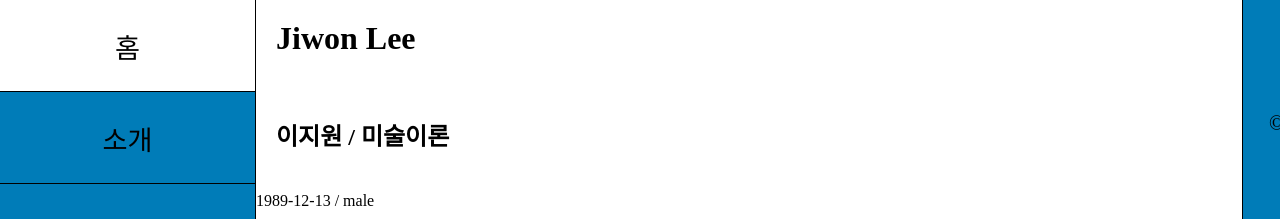
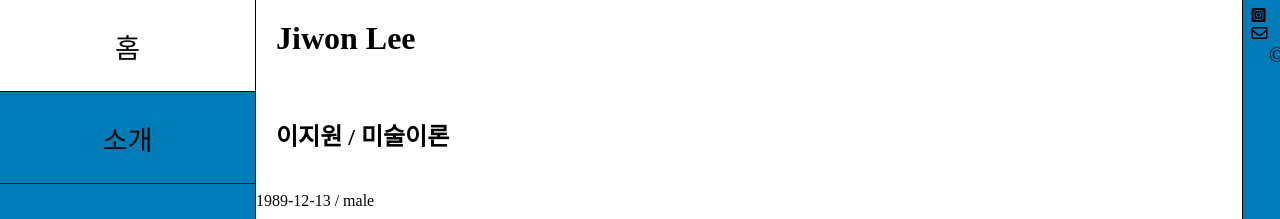
Before and after one commit to LfayeJ/archives, a Jekyll site: the page built from about.md, in a window 1280 px wide. Shown: the top 219 px of the page. Built offline with Jekyll 4.4.1, drawn with Linux system fonts in a browser that asks for light colours; some web fonts are replaced.

Commit message:
Update footer.html

```diff
--- a/_includes/footer.html
+++ b/_includes/footer.html
@@ -1,9 +1,7 @@
 <footer>
     <aside class="additional-side-menu">
-            <ul>
-                <li><a href="https://www.instagram.com/lfaye_ji/"><i class="fab fa-instagram-square"></i></a></li>
-                <li><a href="mailto:lfaye1213@gmail.com"><i class="far fa-envelope"></i></a></li>
-            </ul>
-           <span class="side-title">&copy; 2024 Jiwon Lee Archives. All rights reserved.</span>
+          <a href="https://www.instagram.com/lfaye_ji/"><i class="fab fa-instagram-square"></i></a>
+          <a href="mailto:lfaye1213@gmail.com"><i class="far fa-envelope"></i></a>
+          <span class="side-title">&copy; 2024 Jiwon Lee Archives. All rights reserved.</span>
         </aside>
 </footer>
```
